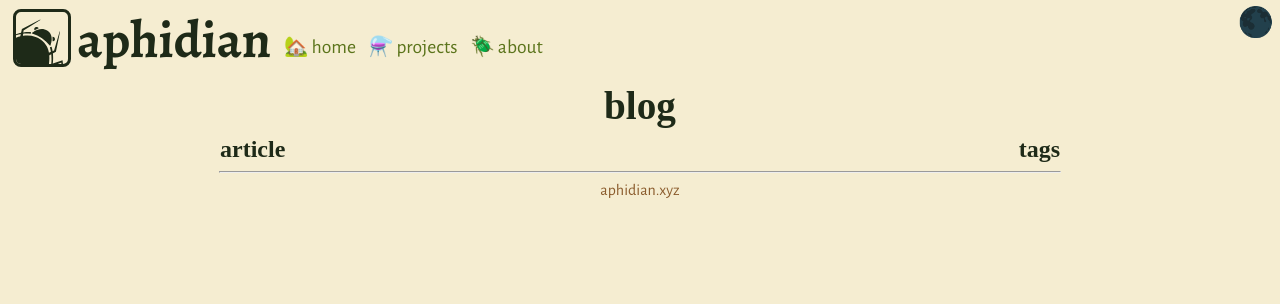
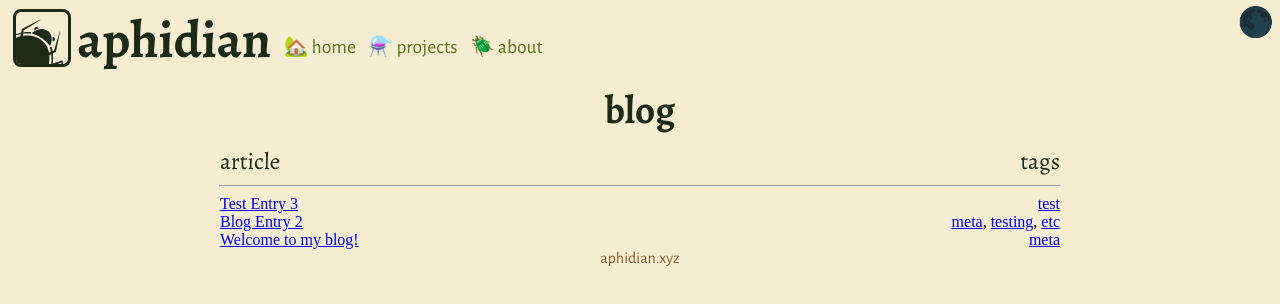
Before and after one commit to aphidianxyz/aphidian.xyz, a SvelteKit app: page /blog in a window 1280 px wide. Shown: the top 304 px of the page. Built offline with nearby package versions, Linux system fonts and the light colour scheme.

Commit message:
implement blog entry display and blog slugs

```diff
--- a/package.json
+++ b/package.json
@@ -15,6 +15,7 @@
 		"@sveltejs/adapter-auto": "^6.0.0",
 		"@sveltejs/kit": "^2.16.0",
 		"@sveltejs/vite-plugin-svelte": "^5.0.0",
+		"@tsconfig/svelte": "^5.0.4",
 		"svelte": "^5.0.0",
 		"svelte-check": "^4.0.0",
 		"typescript": "^5.0.0",
--- a/src/app.css
+++ b/src/app.css
@@ -2,7 +2,7 @@
     font-family: "Alegreya";
     src: url('/fonts/Alegreya/static/Alegreya-Bold.ttf') format('truetype');
     font-weight: bold;
-    font-style: normal;
+    font-style: bold;
 }
 @font-face {
     font-family: "Alegreya";
@@ -10,7 +10,6 @@
     font-weight: normal;
     font-style: normal;
 }
-
 @font-face {
     font-family: "AlegreyaSans";
     src: url('/fonts/Alegreya_Sans/AlegreyaSans-Regular.ttf') format('truetype');
--- a/src/routes/+page.svelte
+++ b/src/routes/+page.svelte
@@ -30,7 +30,7 @@
         align-items: center;
         align-self: center;
         justify-content: center;
-        height: calc(90vh + 25px);
+        height: calc(90vh + 20px);
     }
 
     section {
--- /dev/null
+++ b/src/routes/blog/+layout.ts
@@ -0,0 +1,12 @@
+import type { LayoutLoad } from './$types';
+
+export const load: LayoutLoad = () => {
+    return {
+        entries: [
+            // newer entries start here
+            { slug: 'test-entry-3' , title: "Test Entry 3", tags: ['test']},
+            { slug: 'test-entry-2', title: "Blog Entry 2", tags: ['meta', 'testing', 'etc']},
+            { slug: 'welcome-to-my-blog', title: 'Welcome to my blog!', tags: ['meta']},
+        ]
+    }
+}
--- a/src/routes/blog/+page.svelte
+++ b/src/routes/blog/+page.svelte
@@ -3,7 +3,7 @@
 
     import TitleBar from '$lib/components/TitleBar.svelte';
     import { darkMode } from "../darkModeState.svelte";
-    import type { LayoutProps } from "../../routes/$types";
+    import type { LayoutProps } from "./$types"
     let { data }: LayoutProps = $props();
 
     const ne = data.navElements;
@@ -20,6 +20,9 @@
     const palette = data.palette;
     let dark = $derived(darkMode.state);
     let titleColor: string = $derived(dark ? palette.primary.dark : palette.primary.light);
+
+    // blog entries
+    const entries = data.entries;
 </script>
 
 <style>
@@ -35,21 +38,32 @@
         justify-content: space-between;
     }
 
-    .columnNames, hr {
+    .columnNames, hr, .blogEntryContainer {
         width: calc(50vw + 200px);
     }
 
-    a {
+    .pageTitle {
         text-decoration: none;
     }
 
+    .blogEntryContainer {
+        display: flex;
+        justify-content: space-between;
+    }
+
+    h1, h2 {
+        font-family: Alegreya;
+    }
+
     h1 {
+        margin: 1vh 0 1vh 0;
         font-size: calc(1.5vw + 20px);
-        margin: 1vh 0 1vh 0;
     }
 
     h2 {
         margin: 0 0 0 0;
+        font-size: calc(0.65vw + 15px);
+        font-weight: normal;
     }
 </style>
 
@@ -65,7 +79,7 @@
     <h1>
         <a
             style:color={titleColor}
-            href="/blog"
+            class="pageTitle" href="/blog"
         >
             blog
         </a>
@@ -81,4 +95,20 @@
     <hr
         style:color={titleColor}
     >
+    <nav>
+        {#each entries as entry}
+            <div class="blogEntryContainer">
+                <a href="/blog/{entry.slug}">{entry.title}</a>
+                <div class="tagContainer">
+                    {#each entry.tags as tag, i}
+                        {#if i >= entry.tags.length - 1 }
+                            <a href="/blog/tags/{tag}">{tag}</a>
+                        {:else}
+                            <a href="/blog/tags/{tag}">{tag}</a>,&nbsp;
+                        {/if}
+                    {/each}
+                </div>
+            </div>
+        {/each}
+    </nav>
 </div>
```
Also changed, not shown: src/routes/blog/[slug]/+page.svelte (added, +23 -0 lines), src/routes/blog/[slug]/+page.ts (added), 1 other file (tests, documents, lock files or other folders).
